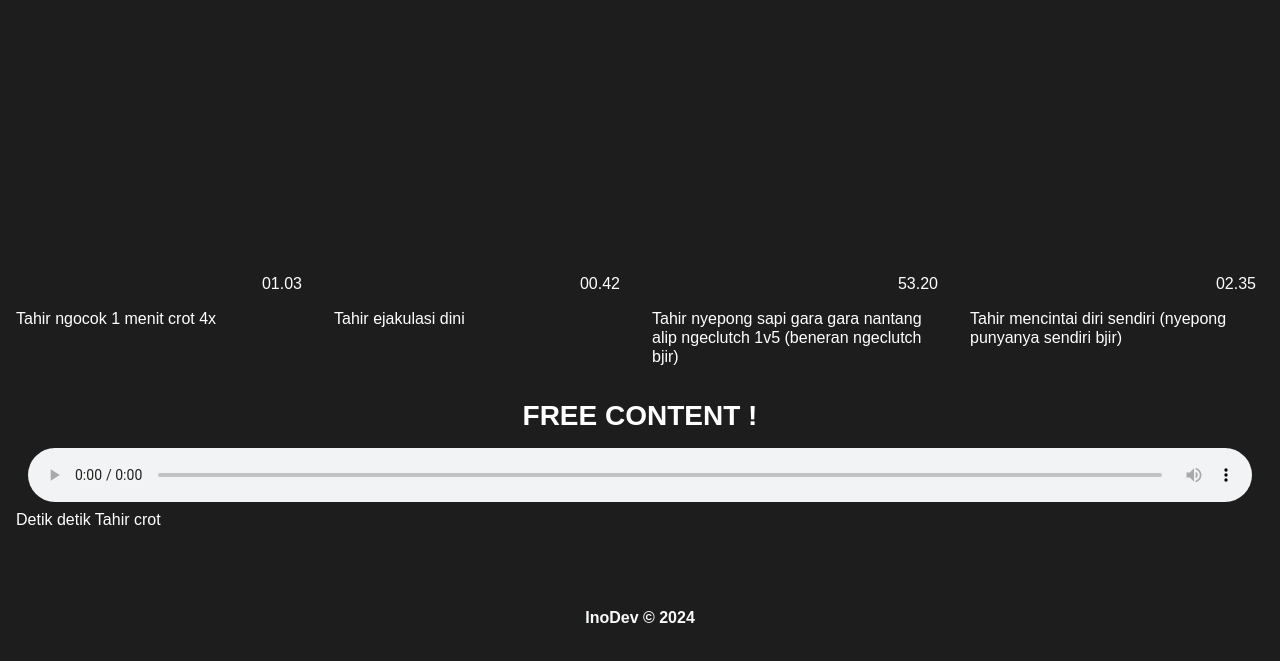
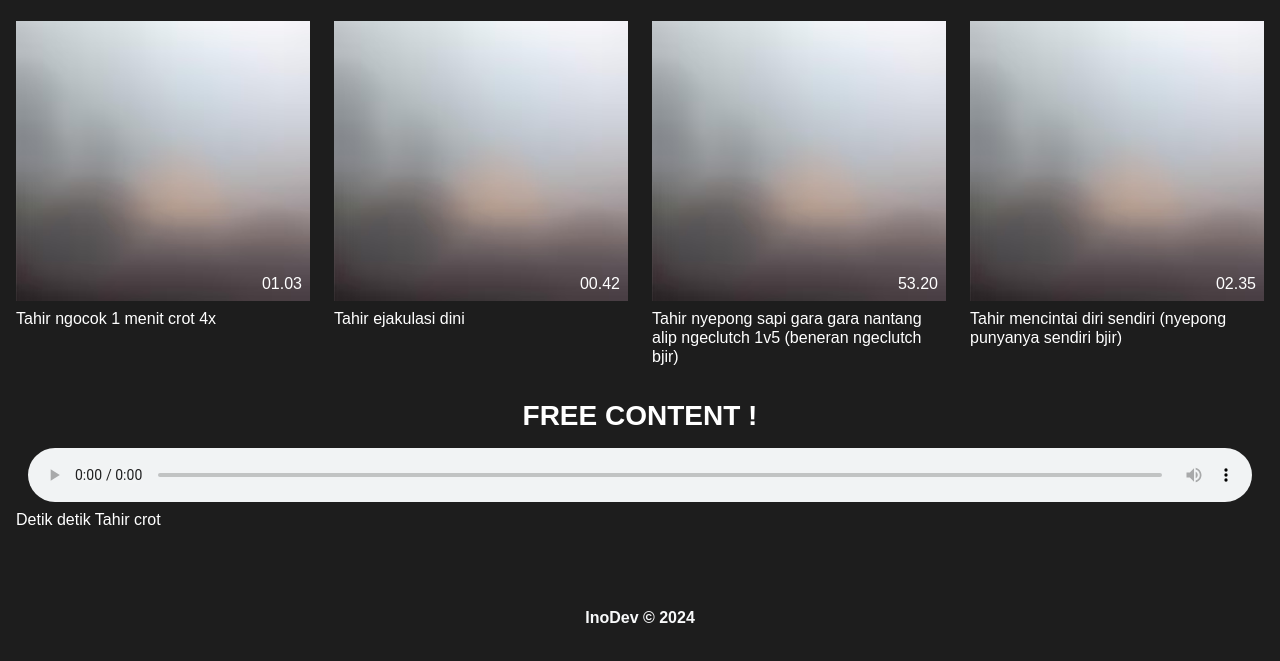
Before and after one commit to bangnocode/ygtdarkside, a plain HTML site: page index.html in a window 1280 px wide. Shown: the part 51-712 px from the top of the page. Drawn offline with nearby package versions, Linux system fonts and the light colour scheme; the site is published under a folder, as on GitHub Pages, so addresses that start at the root find nothing.

Commit message:
Update style.css

```diff
--- a/style.css
+++ b/style.css
@@ -21,7 +21,7 @@ body{
 
 .container-thumbnail{
     height: 35vh;
-    background-image: url(/panorama-foggy-morning-horizontal-blurred-background-with-trees-vector-abstract-landscape_105738-1682.png);
+    background-image: url(./panorama-foggy-morning-horizontal-blurred-background-with-trees-vector-abstract-landscape_105738-1682.png);
     background-size: cover;
     background-repeat: no-repeat;
 }
```
